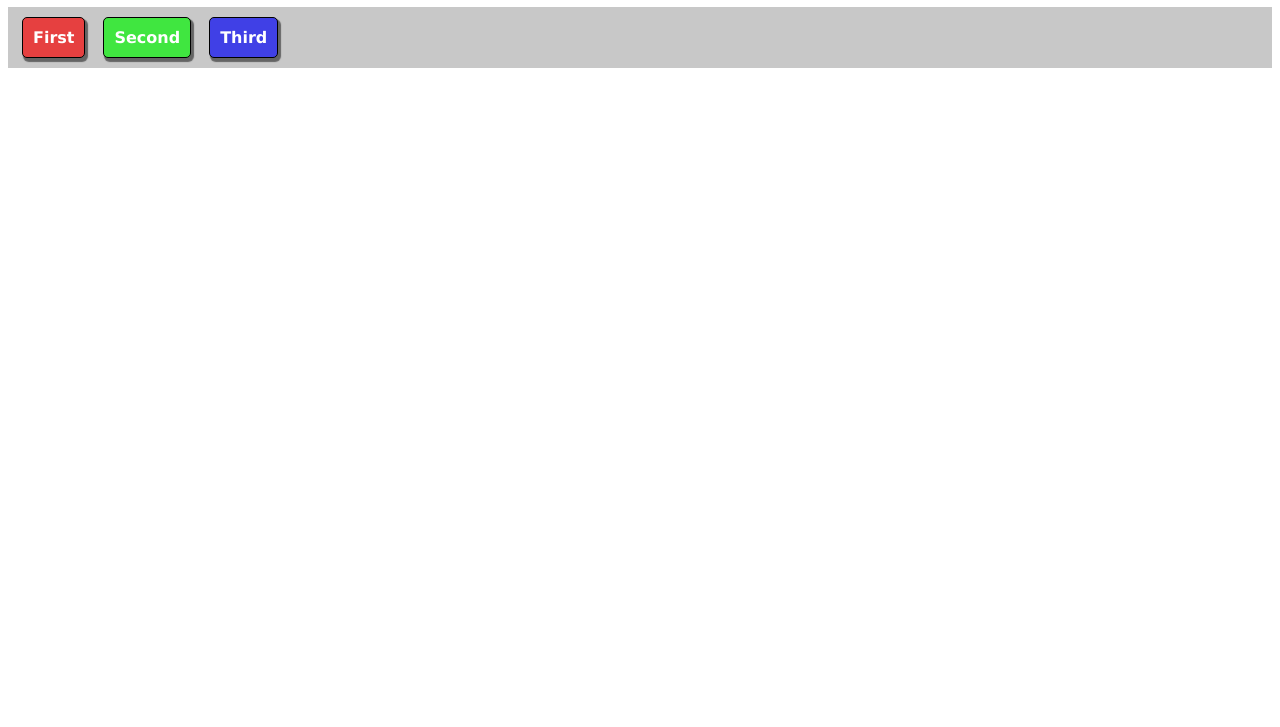
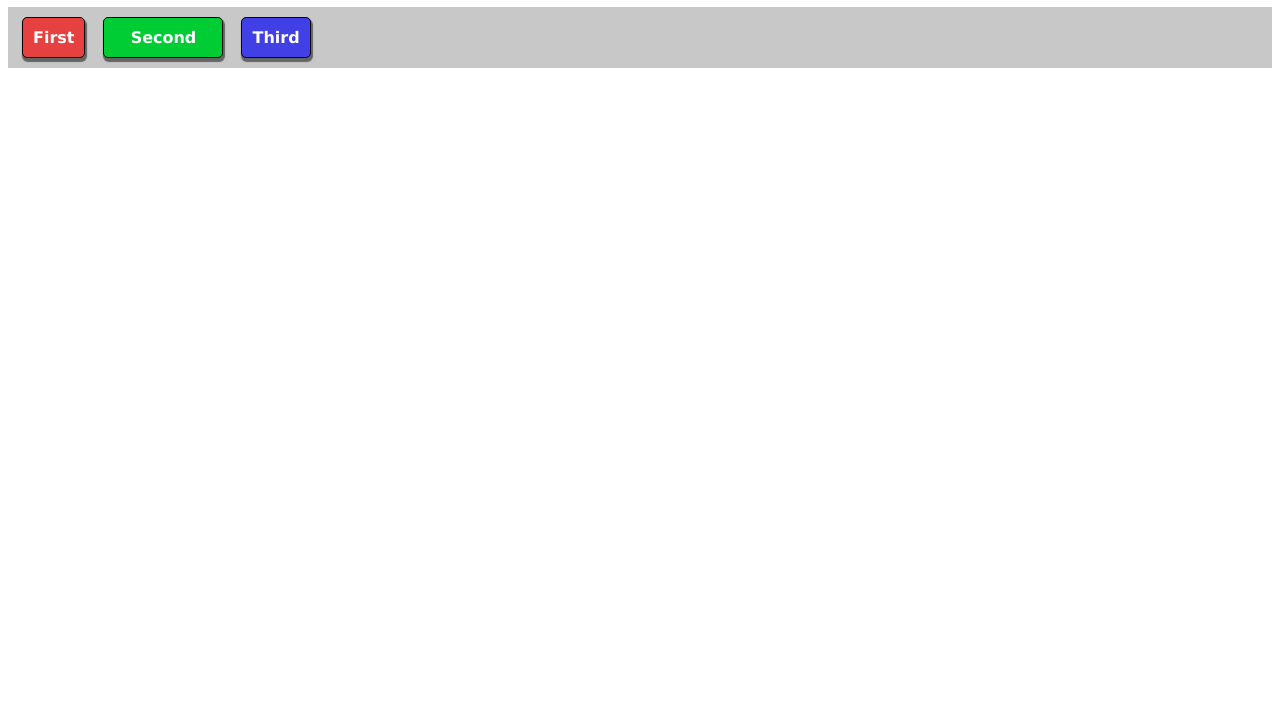
Before and after one commit to Dameron76/WebDevPractice, a plain HTML site: page buttons/index.htm in a window 1280 px wide. Shown: the part 73-800 px from the top of the page. Drawn offline with Linux system fonts and the light colour scheme.

Commit message:
Second button hover testing.

```diff
--- a/buttons/index.htm
+++ b/buttons/index.htm
@@ -11,7 +11,7 @@
 	</div>
 	<div class="test">
 		<button id="first-button">First</button>
-		<button id="second-button">Second</button>
+		<button id="second-button"><span>Second</span></button>
 		<button id="third-button">Third</button>
 	</div>
 </body>
--- a/buttons/style.css
+++ b/buttons/style.css
@@ -18,7 +18,7 @@ body {
 	font-family: Verdana;
 	font-size: 1em;
 	font-weight: bold;
-	box-shadow: 2px 3px 1px 1px rgba(0,0,0,0.5);
+	box-shadow: 1px 3px 1px 1px rgba(0,0,0,0.5);
 }
 
 .test button:active {
@@ -33,9 +33,18 @@ body {
 
 
 #second-button {
-	background-color: rgb(25%, 90%, 25%);
+	width: 120px;
+	background-color: rgb(0%, 80%, 20%);
+	transition: all 0.5s;
 }
-#second-button:hover { background-color: rgb(0%, 100%, 0%); }
+#second-button:hover {
+	background-color: rgb(0%, 85%, 10%);
+	transition: 0.5s;
+}
+#second-button:hover span:after {
+	content: ' »';
+	transition: 0.5s;
+}
 
 
 #third-button {
```
